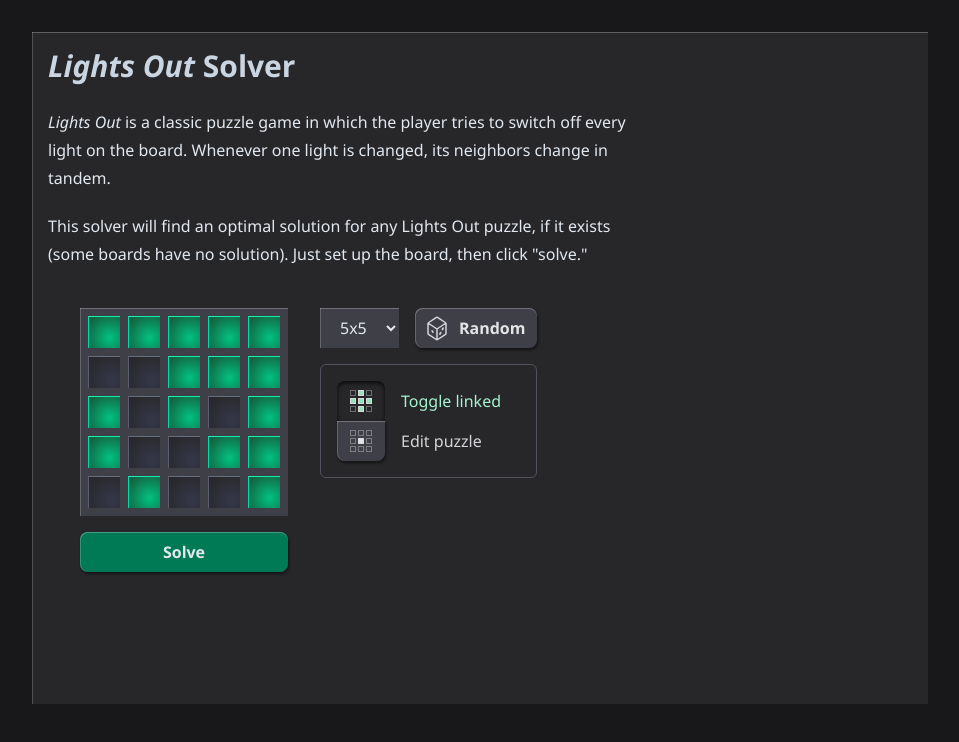
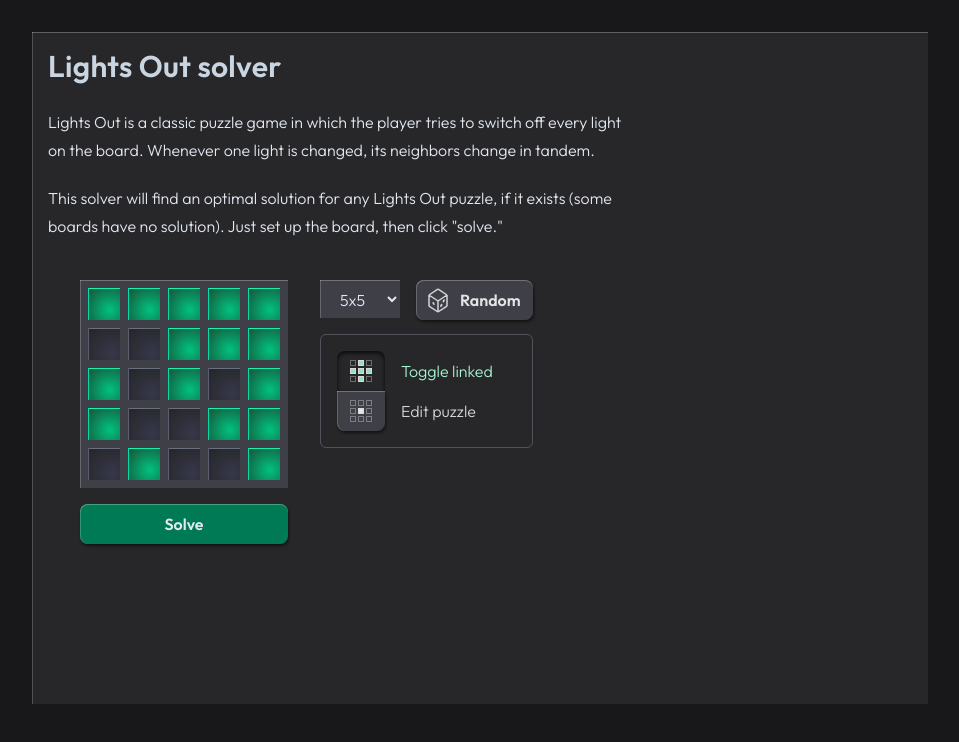
Before and after one commit to bprcode/lightsout-solver, a React (Vite) app: page / in a window 1280 px wide. Shown: the top 742 px of the page, without its empty margins (160-1119 px from the left). Built offline with nearby package versions, Linux system fonts and the light colour scheme.

Commit message:
Switch font to Outfit 300

```diff
--- a/index.html
+++ b/index.html
@@ -4,7 +4,10 @@
     <meta charset="UTF-8" />
     <!-- <link rel="icon" type="image/svg+xml" href="/vite.svg" /> -->
     <meta name="viewport" content="width=device-width, initial-scale=1.0" />
-    <title>Lights Out Solver</title>
+    <link rel="preconnect" href="https://fonts.googleapis.com">
+    <link rel="preconnect" href="https://fonts.gstatic.com" crossorigin>
+    <link href="https://fonts.googleapis.com/css2?family=Outfit:wght@100..900&display=swap" rel="stylesheet">
+    <title>Lights Out solver</title>
   </head>
   <body class="bg-zinc-900 min-h-[100lvh] flow-root">
     <div id="root"></div>
--- a/src/App.css
+++ b/src/App.css
@@ -14,6 +14,13 @@
   text-rendering: optimizeLegibility;
   -webkit-font-smoothing: antialiased;
   -moz-osx-font-smoothing: grayscale;
+}
+
+.outfit-font {
+  font-family: "Outfit", 'Segoe UI', Tahoma, Geneva, Verdana, sans-serif;
+  font-weight: 300;
+  font-optical-sizing: auto;
+  font-style: normal;
 }
 
 @utility d {
--- a/src/App.tsx
+++ b/src/App.tsx
@@ -368,7 +368,7 @@ function LinkedButton({
           width="5"
           height="5"
           stroke="#D9D9D9"
-          stroke-opacity="0.4"
+          strokeOpacity="0.4"
         />
         <rect
           x="17.5"
@@ -376,7 +376,7 @@ function LinkedButton({
           width="5"
           height="5"
           stroke="#D9D9D9"
-          stroke-opacity="0.4"
+          strokeOpacity="0.4"
         />
         <rect
           x="1.5"
@@ -392,7 +392,7 @@ function LinkedButton({
           width="5"
           height="5"
           stroke="#D9D9D9"
-          stroke-opacity="0.4"
+          strokeOpacity="0.4"
         />
         <rect
           x="1.5"
@@ -400,7 +400,7 @@ function LinkedButton({
           width="5"
           height="5"
           stroke="#D9D9D9"
-          stroke-opacity="0.4"
+          strokeOpacity="0.4"
         />
       </svg>
     </button>
@@ -437,7 +437,7 @@ function SingleButton({
           width="5"
           height="5"
           stroke="#D9D9D9"
-          stroke-opacity="0.4"
+          strokeOpacity="0.4"
         />
         <rect
           x="9.5"
@@ -445,7 +445,7 @@ function SingleButton({
           width="5"
           height="5"
           stroke="#D9D9D9"
-          stroke-opacity="0.4"
+          strokeOpacity="0.4"
         />
         <rect
           x="17.5"
@@ -453,7 +453,7 @@ function SingleButton({
           width="5"
           height="5"
           stroke="#D9D9D9"
-          stroke-opacity="0.4"
+          strokeOpacity="0.4"
         />
         <rect
           x="17.5"
@@ -461,7 +461,7 @@ function SingleButton({
           width="5"
           height="5"
           stroke="#D9D9D9"
-          stroke-opacity="0.4"
+          strokeOpacity="0.4"
         />
         <rect
           x="17.5"
@@ -469,7 +469,7 @@ function SingleButton({
           width="5"
           height="5"
           stroke="#D9D9D9"
-          stroke-opacity="0.4"
+          strokeOpacity="0.4"
         />
         <rect
           x="1.5"
@@ -477,7 +477,7 @@ function SingleButton({
           width="5"
           height="5"
           stroke="#D9D9D9"
-          stroke-opacity="0.4"
+          strokeOpacity="0.4"
         />
         <rect
           x="1.5"
@@ -485,7 +485,7 @@ function SingleButton({
           width="5"
           height="5"
           stroke="#D9D9D9"
-          stroke-opacity="0.4"
+          strokeOpacity="0.4"
         />
         <rect
           x="1.5"
@@ -493,7 +493,7 @@ function SingleButton({
           width="5"
           height="5"
           stroke="#D9D9D9"
-          stroke-opacity="0.4"
+          strokeOpacity="0.4"
         />
       </svg>
     </button>
@@ -591,13 +591,13 @@ function App() {
     'px-3 py-1 rounded-lg font-semibold h-10 relative flex justify-center items-center shrink-0 '
 
   return (
-    <div className="max-w-4xl mx-auto mt-8 bg-zinc-800 text-slate-200 p-4 light-edge min-h-[calc(100svh-8rem)]">
-      <h1 className="text-slate-300 font-bold mb-6 text-3xl">
-        <em>Lights Out</em> Solver
+    <div className="max-w-4xl mx-auto mt-8 bg-zinc-800 text-slate-200 p-4 light-edge min-h-[calc(100svh-8rem)] outfit-font">
+      <h1 className="text-slate-300 mb-6 text-3xl font-semibold tracking-[0.01em]">
+        <em>Lights Out</em> solver
       </h1>
 
-      <div className="grid  grid-flow-col grid-cols-[max-content_1fr] grid-rows-[min-content_1fr] gap-x-8">
-        <section className="text-slate-200 prose mb-10">
+      <div className="grid grid-flow-col grid-cols-[max-content_1fr] grid-rows-[min-content_1fr] gap-x-8">
+        <section className="text-slate-200 prose mb-10 max-w-xl">
           <p>
             <em>Lights Out</em> is a classic puzzle game in which the player
             tries to switch off every light on the board. Whenever one light is
```
